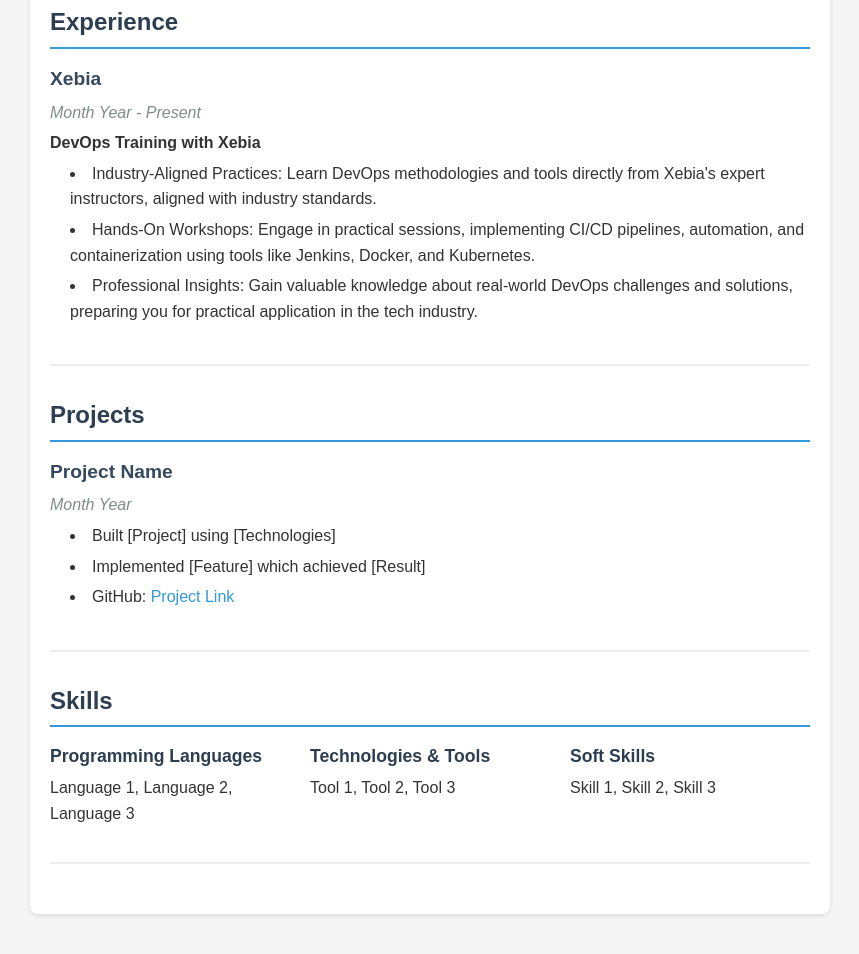
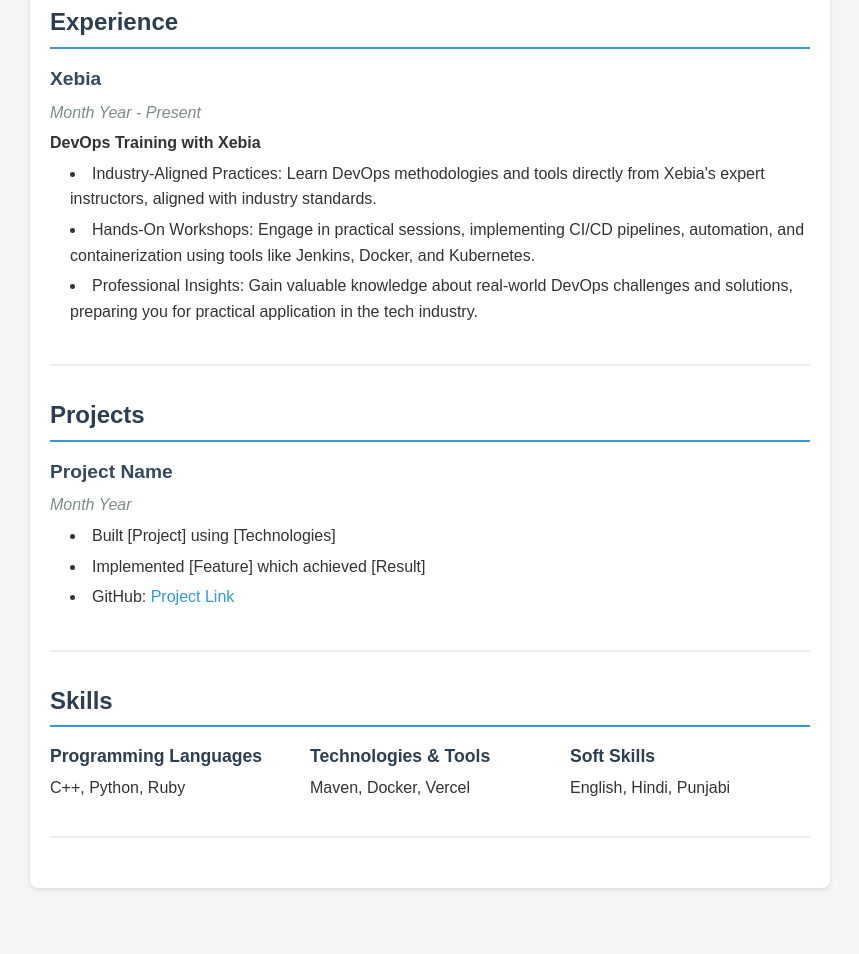
Before and after one commit to Pranavyadav12345/ca4, a plain HTML site: page index.html in a window 1280 px wide. Shown: the part 747-1701 px from the top of the page, without its empty margins (210-1069 px from the left). After the commit the page ends 1675 px from the top, so only its background shows below. Drawn offline with Linux system fonts and the light colour scheme.

Commit message:
Update index.html

```diff
--- a/index.html
+++ b/index.html
@@ -70,15 +70,15 @@
             <div class="skills-grid">
                 <div class="skill-category">
                     <h3>Programming Languages</h3>
-                    <p>Language 1, Language 2, Language 3</p>
+                    <p>C++, Python, Ruby</p>
                 </div>
                 <div class="skill-category">
                     <h3>Technologies & Tools</h3>
-                    <p>Tool 1, Tool 2, Tool 3</p>
+                    <p>Maven, Docker, Vercel</p>
                 </div>
                 <div class="skill-category">
                     <h3>Soft Skills</h3>
-                    <p>Skill 1, Skill 2, Skill 3</p>
+                    <p>English, Hindi, Punjabi</p>
                 </div>
             </div>
         </section>
```
